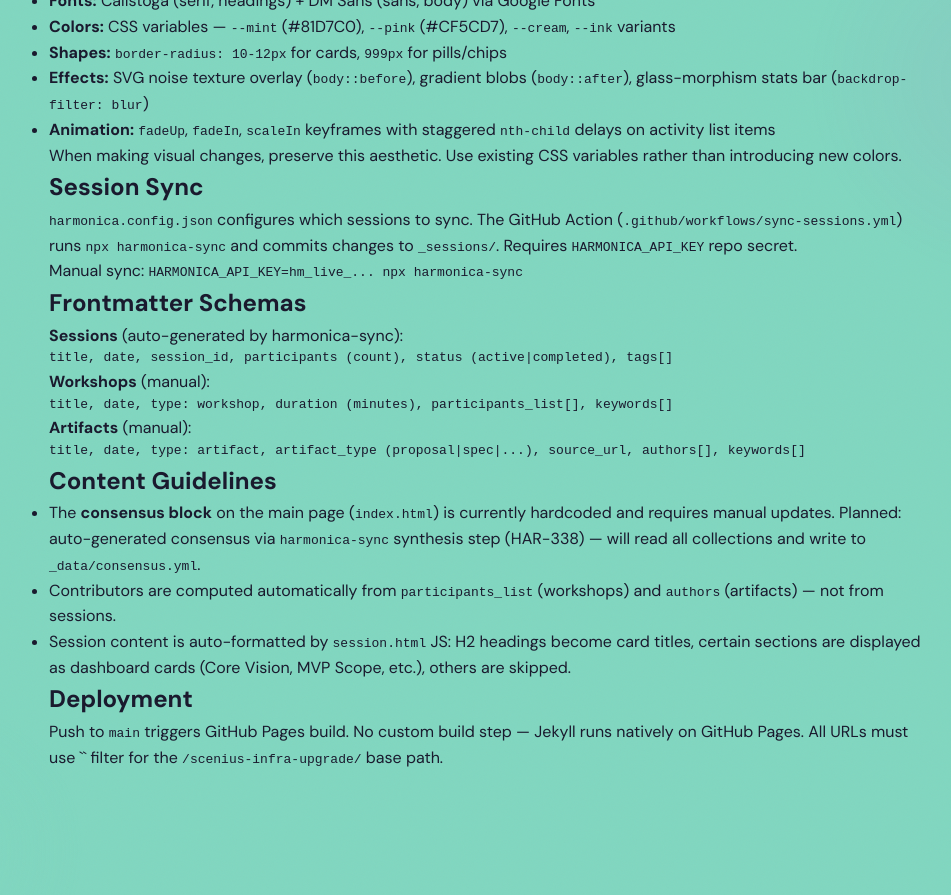
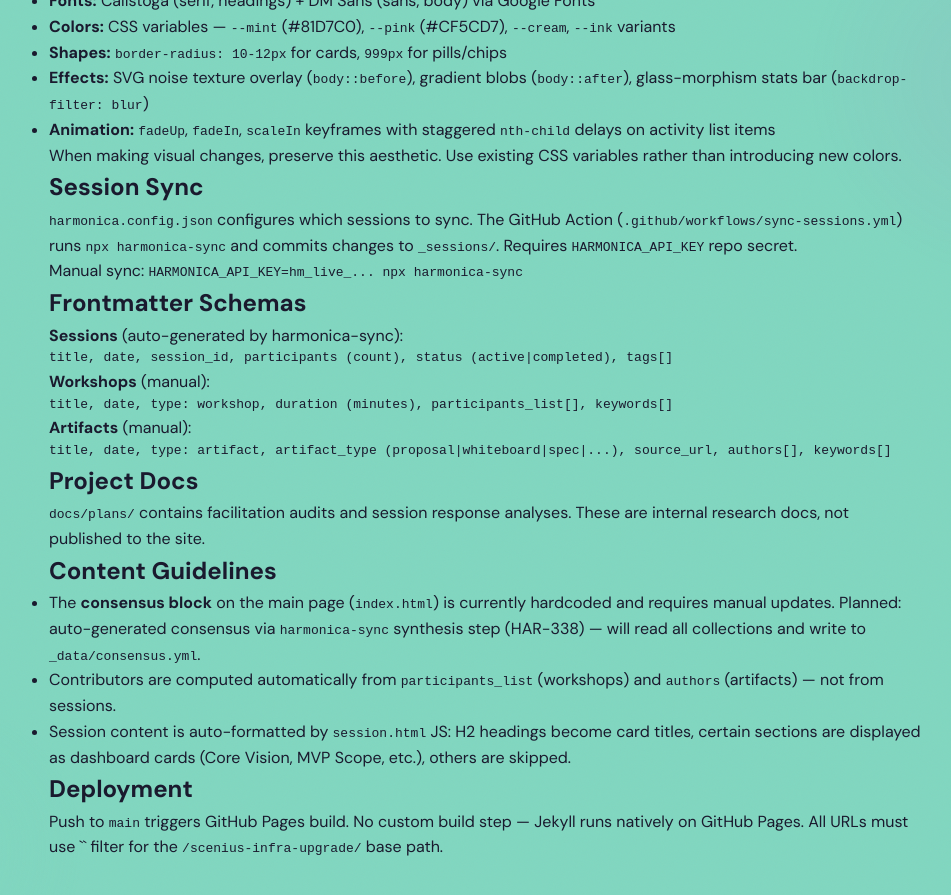
Before and after one commit to sensemaking-scenius/scenius-infra-upgrade, a Jekyll site: the page built from CLAUDE.md, in a window 1280 px wide and 900 px high, scrolled down 924 px. Shown: the top 895 px of the window, without its empty margins (155-1106 px from the left). Built offline with Jekyll 4.4.1, drawn with Linux system fonts in a browser that asks for light colours; some web fonts are replaced; our own code applies the rules of GitHub Pages for plain Markdown files; before the commit the page ends 1734 px from its top, so only the background shows below that.

Commit message:
Update CLAUDE.md — add whiteboard artifact type and docs/plans section
Co-Authored-By: Claude Opus 4.6 <noreply@anthropic.com>

````diff
--- a/CLAUDE.md
+++ b/CLAUDE.md
@@ -55,8 +55,12 @@ title, date, type: workshop, duration (minutes), participants_list[], keywords[]
 
 **Artifacts** (manual):
 ```yaml
-title, date, type: artifact, artifact_type (proposal|spec|...), source_url, authors[], keywords[]
+title, date, type: artifact, artifact_type (proposal|whiteboard|spec|...), source_url, authors[], keywords[]
 ```
+
+## Project Docs
+
+`docs/plans/` contains facilitation audits and session response analyses. These are internal research docs, not published to the site.
 
 ## Content Guidelines
 
````
